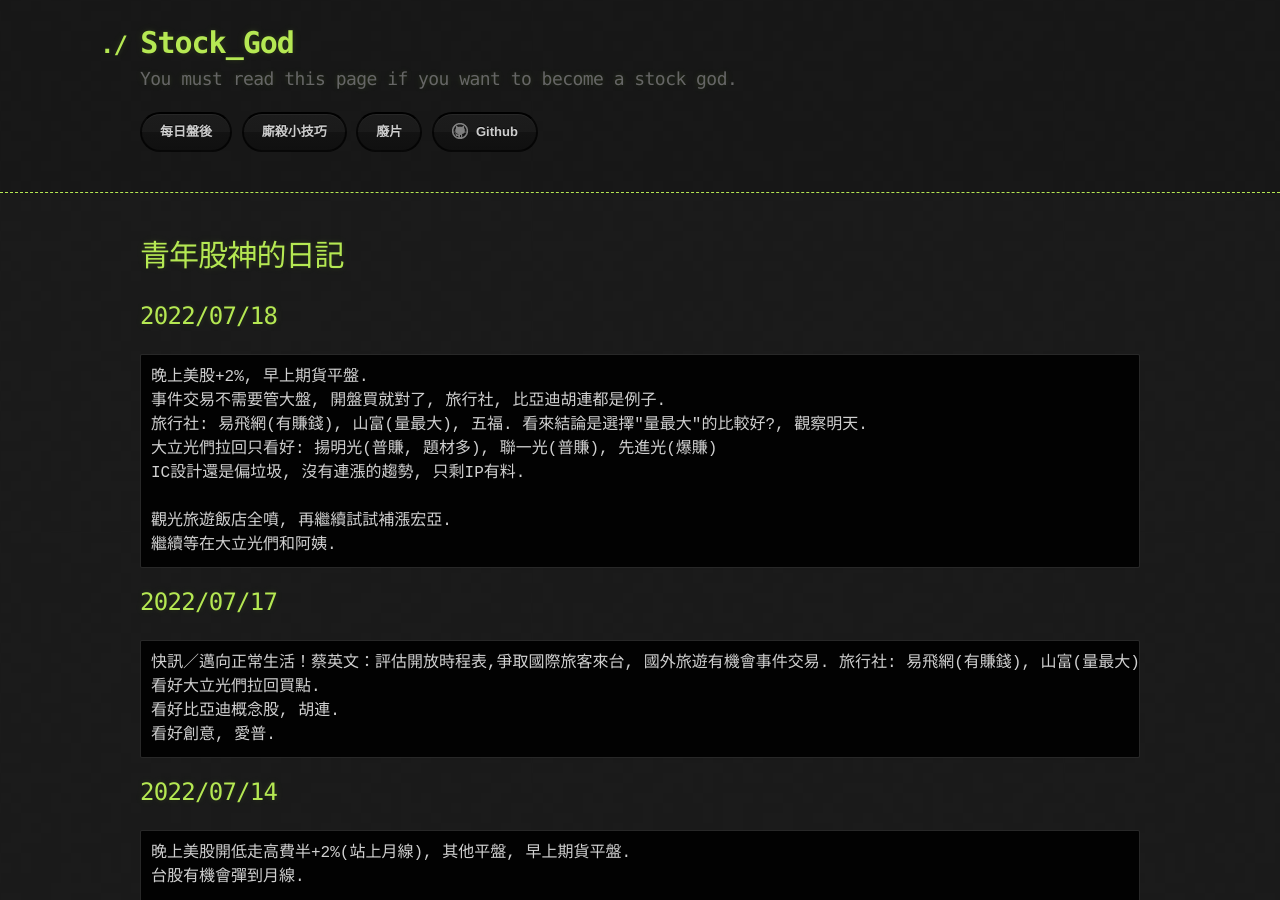
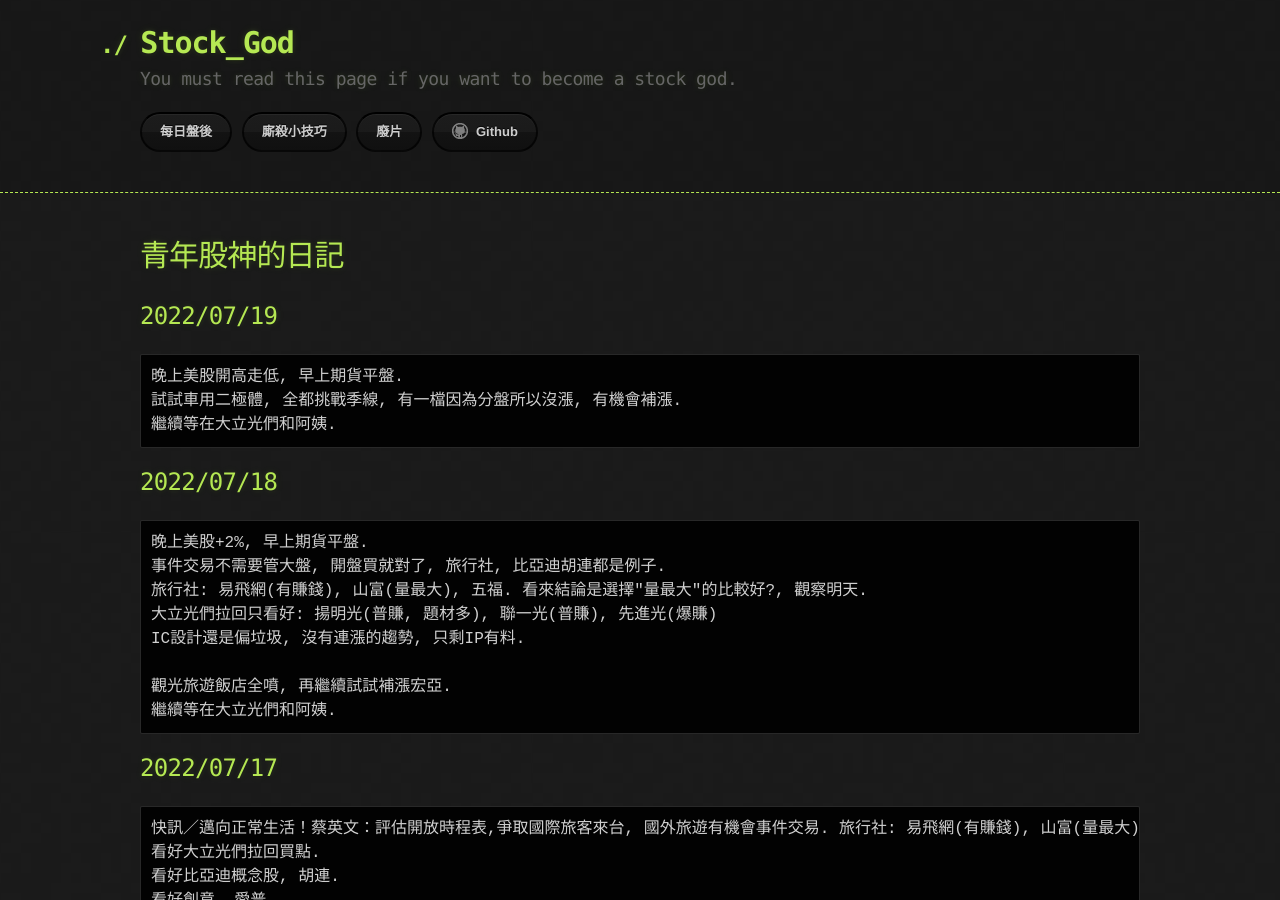
Before and after one commit to lepg5487/Stock_God, a Jekyll site: the page built from index.md, in a window 1280 px wide and 900 px high. Built offline with Jekyll 4.4.1, drawn with Linux system fonts in a browser that asks for light colours; our own code applies the rules of GitHub Pages for plain Markdown files.

Commit message:
Update index.md

````diff
--- a/index.md
+++ b/index.md
@@ -3,6 +3,13 @@
 ---
 
 # 青年股神的日記
+## 2022/07/19
+```
+晚上美股開高走低, 早上期貨平盤.
+試試車用二極體, 全都挑戰季線, 有一檔因為分盤所以沒漲, 有機會補漲.
+繼續等在大立光們和阿姨.
+```
+
 ## 2022/07/18
 ```
 晚上美股+2%, 早上期貨平盤.
````
